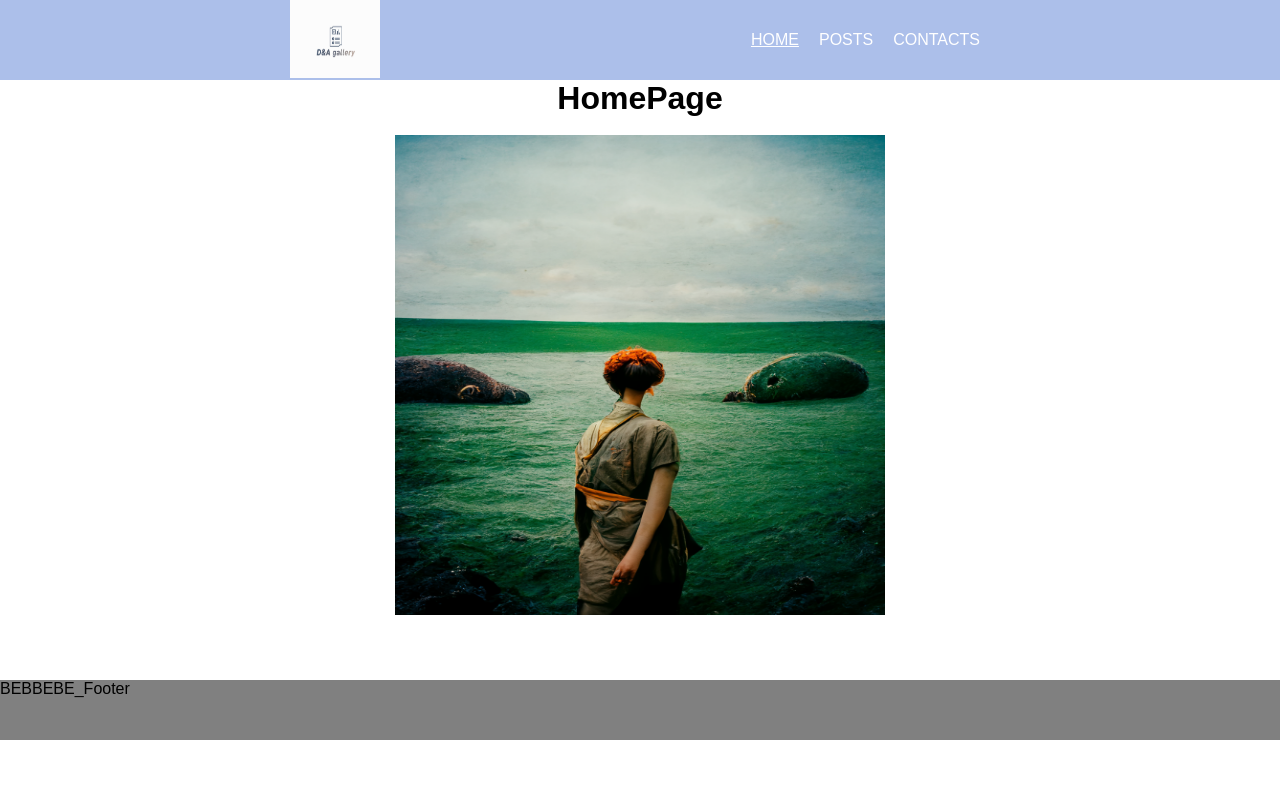
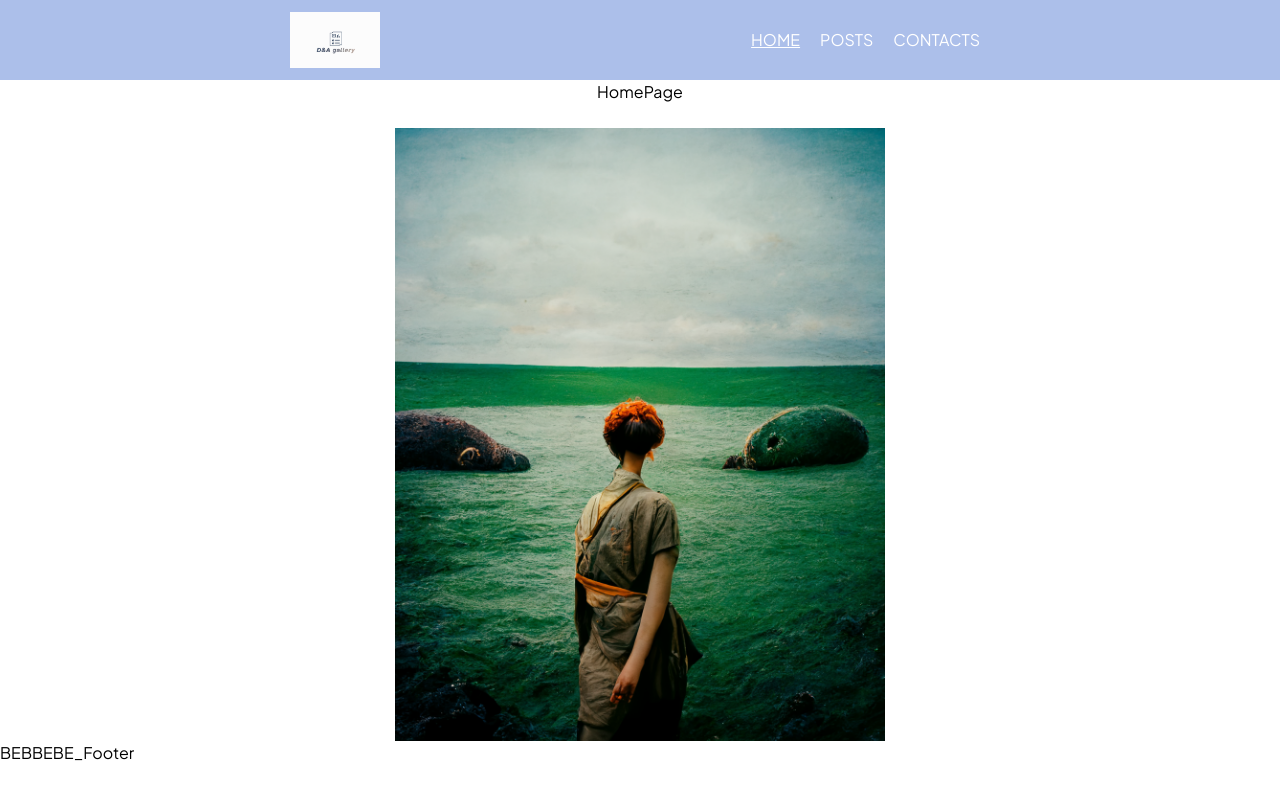
Before and after one commit to dmytrotsymbal/next-blog, a Next.js app: page / in a window 1280 px wide. Built offline with nearby package versions, Linux system fonts and the light colour scheme.

Commit message:
add tailwind and fix 404page

```diff
--- a/components/Footer.js
+++ b/components/Footer.js
@@ -1,8 +1,6 @@
 const Footer = () => {
   return (
-    <footer style={{ width: "100%", height: "60px", backgroundColor: "gray" }}>
-      BEBBEBE_Footer
-    </footer>
+    <footer style={{ width: "100%", height: "60px" }}>BEBBEBE_Footer</footer>
   );
 };
 
--- a/components/GlobalLayout.js
+++ b/components/GlobalLayout.js
@@ -5,7 +5,7 @@ const GlobalLayout = ({ children }) => {
   return (
     <>
       <Header />
-      <div className="container">{children}</div>
+      {children}
       <Footer />
     </>
   );
--- a/package.json
+++ b/package.json
@@ -13,5 +13,10 @@
     "react": "18.2.0",
     "react-dom": "18.2.0",
     "sass": "^1.64.2"
+  },
+  "devDependencies": {
+    "autoprefixer": "^10.4.14",
+    "postcss": "^8.4.27",
+    "tailwindcss": "^3.3.3"
   }
 }
--- a/pages/404.js
+++ b/pages/404.js
@@ -1,31 +1,27 @@
-import { useRouter } from "next/router";
-import { useEffect } from "react";
-import { Head } from "next/document";
+import Link from "next/link";
 
 const Error = () => {
-  const router = useRouter();
-
-  useEffect(() => {
-    setTimeout(() => {
-      router.push("/");
-    }, 3000);
-  });
   return (
     <>
-      <Head>
-        <title>ERROR</title>
-      </Head>
       <div
-        style={{
-          display: "flex",
-          justifyContent: "center",
-          alignItems: "center",
-        }}
+        className="text-center"
+        style={{ minHeight: "70vh", paddingTop: "100px" }}
       >
-        <img
-          src="https://img.freepik.com/free-vector/page-found-concept-illustration_114360-1869.jpg"
-          alt="logo"
-        />
+        <p className="text-base font-semibold text-indigo-600">404</p>
+        <h1 className="mt-4 text-3xl font-bold tracking-tight text-gray-900 sm:text-5xl">
+          Page not found
+        </h1>
+        <p className="mt-6 text-base leading-7 text-gray-600">
+          Sorry, we couldn’t find the page you’re looking for.
+        </p>
+        <div className="mt-10 flex items-center justify-center gap-x-6">
+          <Link
+            href="/"
+            className="rounded-md bg-indigo-600 px-3.5 py-2.5 text-sm font-semibold text-white shadow-sm hover:bg-indigo-500 focus-visible:outline focus-visible:outline-2 focus-visible:outline-offset-2 focus-visible:outline-indigo-600"
+          >
+            Go back home
+          </Link>
+        </div>
       </div>
     </>
   );
--- a/pages/_app.js
+++ b/pages/_app.js
@@ -1,8 +1,15 @@
 import "@/styles/globals.scss";
 import GlobalLayout from "@/components/GlobalLayout";
+import Head from "next/head";
 
 const App = ({ Component, pageProps }) => (
   <GlobalLayout>
+    <Head>
+      <link
+        href="https://fonts.googleapis.com/css2?family=Inter:wght@300;400;700&family=Plus+Jakarta+Sans:wght@300;400;700&display=swap"
+        rel="stylesheet"
+      ></link>
+    </Head>
     <Component {...pageProps} />
   </GlobalLayout>
 );
--- a/pages/contacts/index.js
+++ b/pages/contacts/index.js
@@ -1,6 +1,5 @@
 import Link from "next/link";
 import Heading from "@/components/Heading";
-
 import Head from "next/head";
 
 export const getStaticProps = async () => {
@@ -26,12 +25,11 @@ const Contacts = ({ contacts }) => {
         <title>CONTACTS</title>
       </Head>
       <Heading text="Contacts list:" />
-      <Link href="/contacts/contact">Jack</Link>
 
       <ol>
         {contacts.map((contact) => (
           <li key={contact.id}>
-            {contact.name}
+            <Link href={`contacts/${contact.id}`}>{contact.name}</Link>
             {"-"}
             <a href={`mailto:${contact.email}`}>{contact.email}</a>
           </li>
--- /dev/null
+++ b/postcss.config.js
@@ -0,0 +1,6 @@
+module.exports = {
+  plugins: {
+    tailwindcss: {},
+    autoprefixer: {},
+  },
+}
--- a/styles/globals.scss
+++ b/styles/globals.scss
@@ -1,3 +1,7 @@
+@import "tailwindcss/base";
+@import "tailwindcss/components";
+@import "tailwindcss/utilities";
+
 * {
   box-sizing: border-box;
   padding: 0;
@@ -8,7 +12,8 @@ html,
 body {
   max-width: 100vw;
   overflow-x: hidden;
-  font-family: sans-serif;
+  font-family: "Inter", sans-serif;
+  font-family: "Plus Jakarta Sans", sans-serif;
 }
 
 body {
--- /dev/null
+++ b/tailwind.config.js
@@ -0,0 +1,12 @@
+/** @type {import('tailwindcss').Config} */
+module.exports = {
+  content: [
+    "./app/**/*.{js,ts,jsx,tsx,mdx}",
+    "./pages/**/*.{js,ts,jsx,tsx,mdx}",
+    "./components/**/*.{js,ts,jsx,tsx,mdx}",
+  ],
+  theme: {
+    extend: {},
+  },
+  plugins: [],
+};
```
Also changed, not shown: 1 other file (tests, documents, lock files or other folders).
